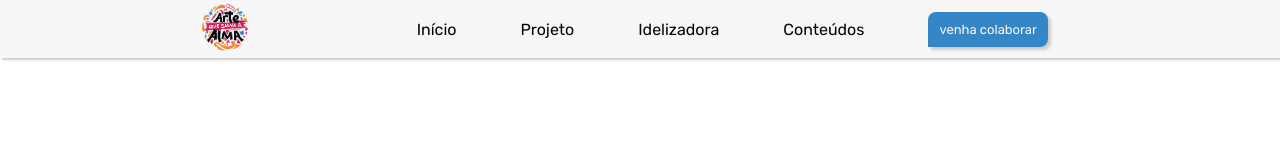
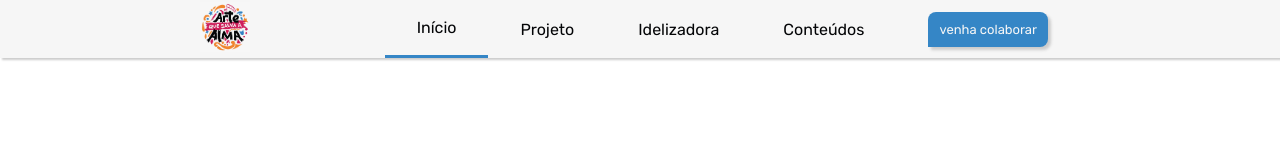
Before and after one commit to citi-onboarding/arte-que-salva-alma-front, a React (Create React App) app: page / in a window 1280 px wide. Shown: the top 160 px of the page. Built offline with nearby package versions, Linux system fonts and the light colour scheme.

Commit message:
Navbar atualizada

```diff
--- a/src/pages/Navbar/Navbar.css
+++ b/src/pages/Navbar/Navbar.css
@@ -30,6 +30,32 @@
     text-decoration: none;
 }
 
+.barrinha{
+    display: flex;
+    list-style: none;
+    align-items: center;
+    height: 55px;
+    color: #3586c6;
+    border-bottom: 3px solid #3586c6;
+    transition: all 0s ease 0.2s;
+    cursor: pointer;
+}
+
+.options a{
+    display: inline-block;
+    padding: 8px 32px;
+}
+
+.op:hover{
+    display: flex;
+    list-style: none;
+    align-items: center;
+    height: 39px;
+    color: #3586c6;
+    transition: all 0s ease 0.2s;
+    cursor: pointer;
+}
+
 .navbarArte button{
     font-family: 'Rubik', sans-serif;
     font-weight: 500;
@@ -44,26 +70,11 @@
     padding: 2px 200px;
 }
 
-.options a{
-    display: inline-block;
-    padding: 8px 32px;
-}
-
-/* .op:hover{
-    display: flex;
-    list-style: none;
-    align-items: center;
-    height: 39px;
-    color: #3586c6;
-    border-bottom: 3px solid #3586c6;
-    transition: all 0s ease 0.2s;
-} */
-
 .button_Nav li.active a{
     display: flex;
     list-style: none;
     align-items: center;
-    height: 39px;
+    height: 60px;
     color: #999999;
     border-bottom: 3px solid #3586c6;
     transition: all 0s ease 0.2s;
@@ -93,18 +104,3 @@ div{
     width: 200px;
     background-color: #f6f6f6;
 }
-
-a, li{
-    cursor: pointer;
-}
-
-.teste{
-    display: flex;
-    list-style: none;
-    align-items: center;
-    height: 57px;
-    color: #3586c6;
-    border-bottom: 3px solid #3586c6;
-    transition: all 0s ease 0.2s;
-    cursor: pointer;
-}
--- a/src/pages/Navbar/Navbar.jsx
+++ b/src/pages/Navbar/Navbar.jsx
@@ -5,13 +5,12 @@ import { Logo } from '../../assets';
 import './Navbar.css';
 
 function Navbar() {
-    const navRef = useRef(null);
 
-    const [active, setActive] = useState();
+    const [active, setActive] = useState(1);
 
-    const onToggleClick = (e) => {
-        navRef.current.classList.toggle("teste");
-      };
+    const toggleTab = (index) =>{
+        setActive(index);
+    }
 
 return (
 
@@ -20,17 +19,17 @@ return (
             <img className = "Logo" src={Logo} alt="logo arte-que-salva-alma"  />
         </div>
         <ul className = "options">
-            <li className="active-tabs" ref={navRef} onClick={onToggleClick} >
-                <a className ="op">Início</a>
+            <li className ={active === 1? "barrinha" :""} onClick = {()=>toggleTab(1)}>
+                <a href="#Início" className ="op">Início</a>
             </li>
-            <li className={`${active ? "teste" : ""}`} onClick={() => setActive(!active)}>
-                <a className ="op">Projeto</a>
+            <li className ={active === 2? "barrinha":""} onClick = {()=>toggleTab(2)}>
+                <a href="#Projeto" className ="op">Projeto</a>
             </li>
-            <li className="">
-                <a className ="op">Idelizadora</a>
+            <li className ={active === 3? "barrinha":""} onClick = {()=>toggleTab(3)}>
+                <a href="#Idealizadora" className ="op">Idelizadora</a>
             </li>
-            <li>
-                <a className ="op">Conteúdos</a>
+            <li className ={active === 4? "barrinha":""} onClick = {()=>toggleTab(4)}>
+                <a href="#Conteúdos" className ="op">Conteúdos</a>
             </li>
             <li>
                 <a ><button className = "button_Nav">venha colaborar</button></a>
```
